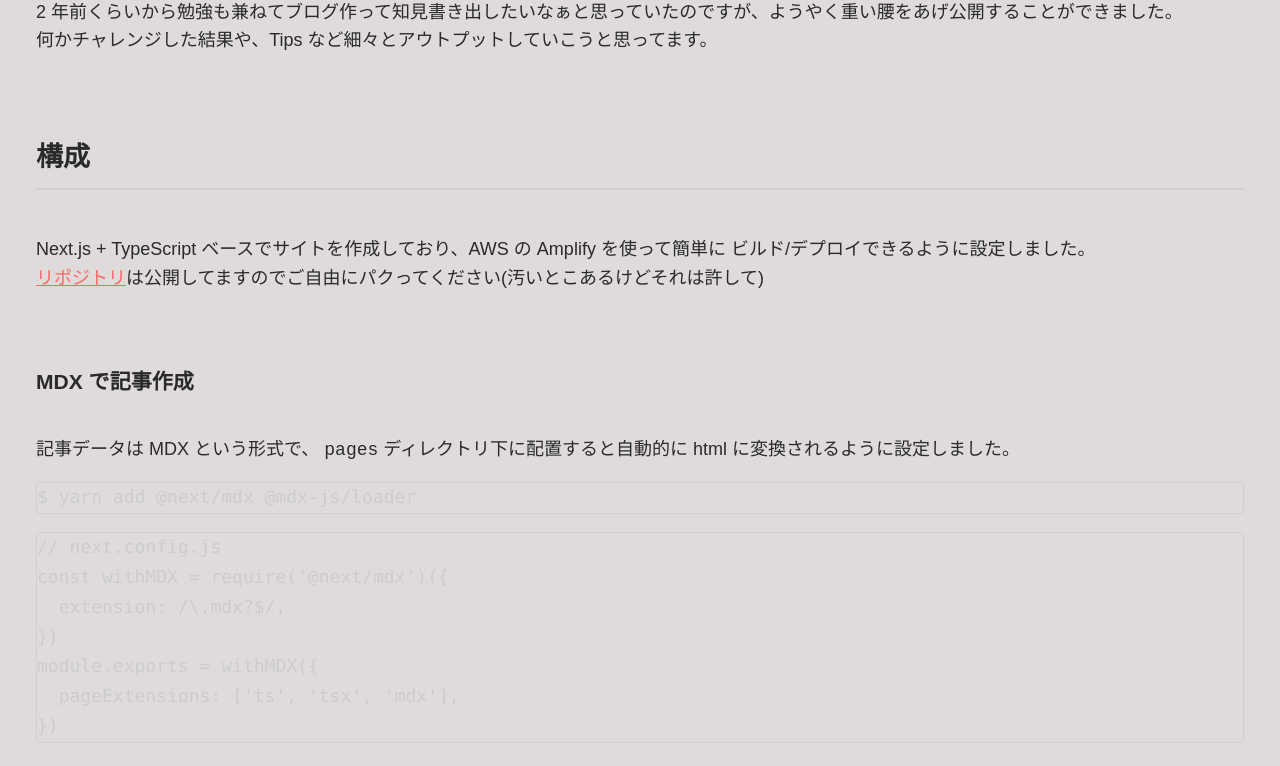
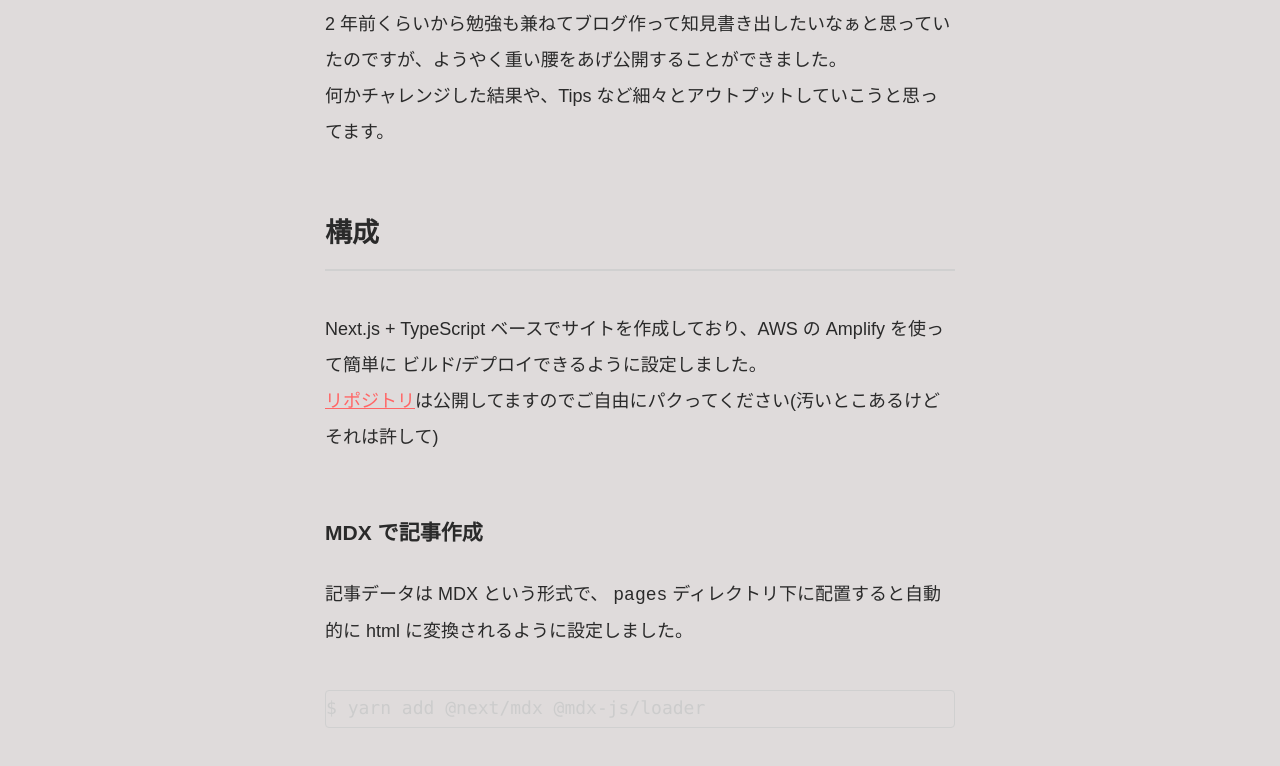
Before and after one commit to yKicchan/BLOG, a Next.js app: page /posts/20200704 in a window 1280 px wide. Shown: the part 468-1234 px from the top of the page. Built offline with nearby package versions, Linux system fonts and the light colour scheme; a web font is replaced by a local one.

Commit message:
update: 記事のデザインを大幅修正(note参考)

```diff
--- a/src/components/organisms/Content/Header/styles.module.scss
+++ b/src/components/organisms/Content/Header/styles.module.scss
@@ -1,4 +1,6 @@
 .component {
+  margin: 0 auto;
+  max-width: 50rem;
   text-align: center;
 }
 
--- a/src/components/organisms/Content/styles.module.scss
+++ b/src/components/organisms/Content/styles.module.scss
@@ -1,26 +1,42 @@
 .main {
-  margin-top: 64px;
-  line-height: 1.6;
+  margin: 4rem auto 0;
+  max-width: 35rem;
+  line-height: 2;
 
-  h1,
   h2 {
-    margin: 4.5rem 0 2.5rem;
+    margin: 3.125rem 0 2.25rem;
     padding-bottom: .5rem;
     border-bottom: 2px solid var(--separator-color);
   }
 
-  h3,
+  h3 {
+    margin: 3.125rem 0 -1rem;
+  }
+
   h4 {
-    margin: 4rem 0 2rem;
+    margin: 2.25rem 0 0;
   }
 
   p {
+    margin: 2.25rem 0;
     font-weight: 300;
+
+    >code {}
   }
 
-  summary {
-    cursor: pointer;
-    outline: none;
+  ol,
+  ul {
+    margin: -1.5rem 0 1rem;
+  }
+
+  details {
+
+
+    >summary {
+      display: inline-block;
+      cursor: pointer;
+      outline: none;
+    }
   }
 
   blockquote {
@@ -33,7 +49,8 @@
     }
   }
 
-  pre {
+  >pre {
+    margin: 2.25rem 0 !important;
     border: 1px solid var(--separator-color);
     border-radius: 4px;
   }
```
